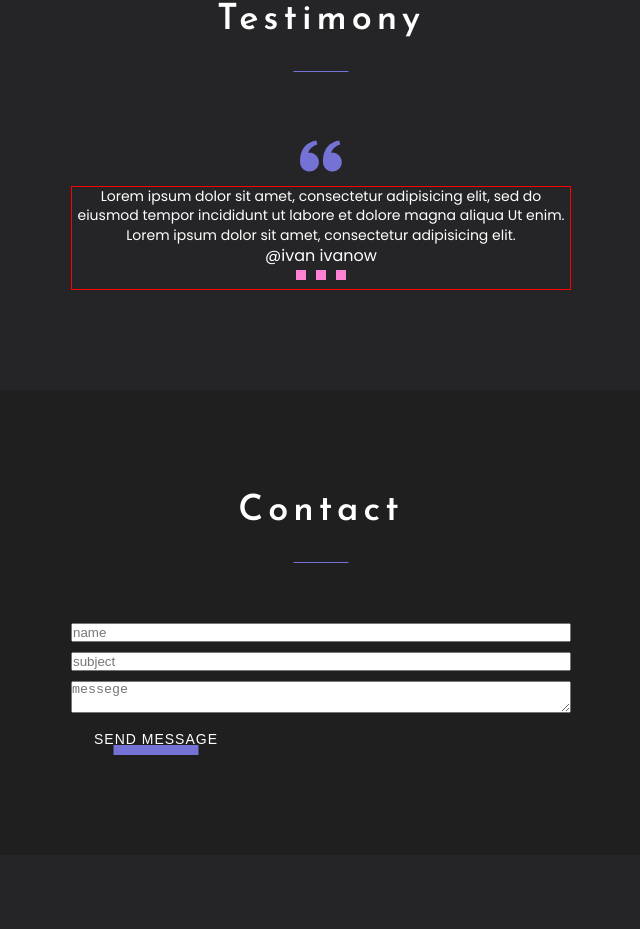
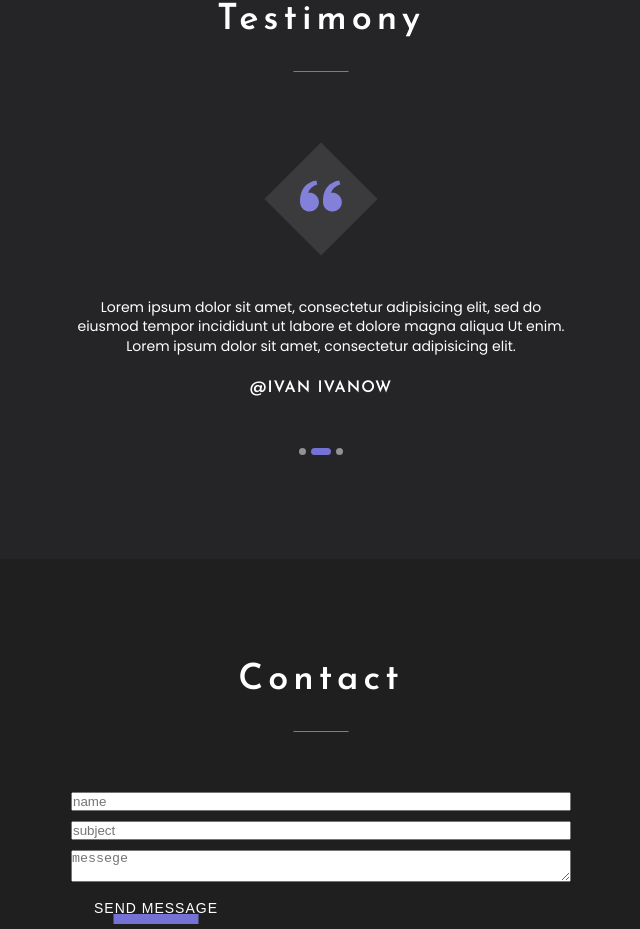
Before and after one commit to Moi-glaza-vezde/portfolio1, a React app: page / in a window 1280 px wide. Shown: the part 2758-3687 px from the top of the page, without its empty margins (319-959 px from the left). Built offline with nearby package versions, Linux system fonts and the light colour scheme.

Commit message:
testimony done

```diff
--- a/src/components/slider/Slider.tsx
+++ b/src/components/slider/Slider.tsx
@@ -1,6 +1,7 @@
 import React from 'react';
 import styled from 'styled-components';
 import { FlexWrapper } from '../FlexWrapper';
+import { thems } from '../../stryled/Theme';
 
 export const Slider = () => {
    return (
@@ -17,7 +18,7 @@
          </FlexWrapper>
          <Pagination>
             <span></span>
-            <span></span>
+            <span className={'active'}></span>
             <span></span>
          </Pagination>
       </StyledSlider>
@@ -25,7 +26,6 @@
 };
 
 const StyledSlider = styled.div`
-   border: 1px solid red;
    max-width: 500px;
    display: flex;
    flex-direction: column;
@@ -39,14 +39,33 @@
 
 const Text = styled.p``;
 
-const Name = styled.span``;
+const Name = styled.span`
+   font-family: 'Josefin Sans', sans-serif;
+   font-size: 16px;
+   font-weight: 600;
+   text-transform: uppercase;
+   letter-spacing: 1px;
+   text-align: center;
+   margin: 22px 0 42px 0;
+   display: inline-block;
+`;
 
 const Pagination = styled.div`
    span {
       display: inline-block;
-      width: 10px;
-      height: 10px;
-      background-color: #ff82d5;
-      margin: 5px;
+
+      width: 7px;
+      height: 7px;
+
+      border-radius: 20px;
+      background-color: rgba(255, 255, 255, 0.5);
+
+      & + span {
+         margin-left: 5px;
+      }
+      &.active {
+         width: 20px;
+         background-color: ${thems.colors.accent};
+      }
    }
 `;
--- a/src/layout/sections/skills/skill/Skill.tsx
+++ b/src/layout/sections/skills/skill/Skill.tsx
@@ -38,7 +38,7 @@
    line-height: 1.4;
    text-align: center;
 `;
-const IconWrapper = styled.div`
+export const IconWrapper = styled.div`
    position: relative;
    &::before {
       position: absolute;
--- a/src/layout/sections/testimony/Testimony.tsx
+++ b/src/layout/sections/testimony/Testimony.tsx
@@ -4,13 +4,16 @@
 import { Icon } from '../../../components/icon/Icon';
 import { Slider } from '../../../components/slider/Slider';
 import { FlexWrapper } from '../../../components/FlexWrapper';
+import { IconWrapper } from '../skills/skill/Skill';
 
 export const Testimony = () => {
    return (
       <StyledTestimony>
          <SectionTitle>Testimony</SectionTitle>
          <FlexWrapper direction="column" align={'center'}>
-            <Icon iconId={'quote'} />
+            <IconWrapper>
+               <Icon iconId={'quote'} />
+            </IconWrapper>
             <Slider />
          </FlexWrapper>
       </StyledTestimony>
@@ -19,5 +22,8 @@
 
 const StyledTestimony = styled.section`
    min-height: 50vh;
-   background-color: #aa3bff70;
+
+   ${IconWrapper} {
+      margin: 40px 0 72px 0;
+   }
 `;
```
